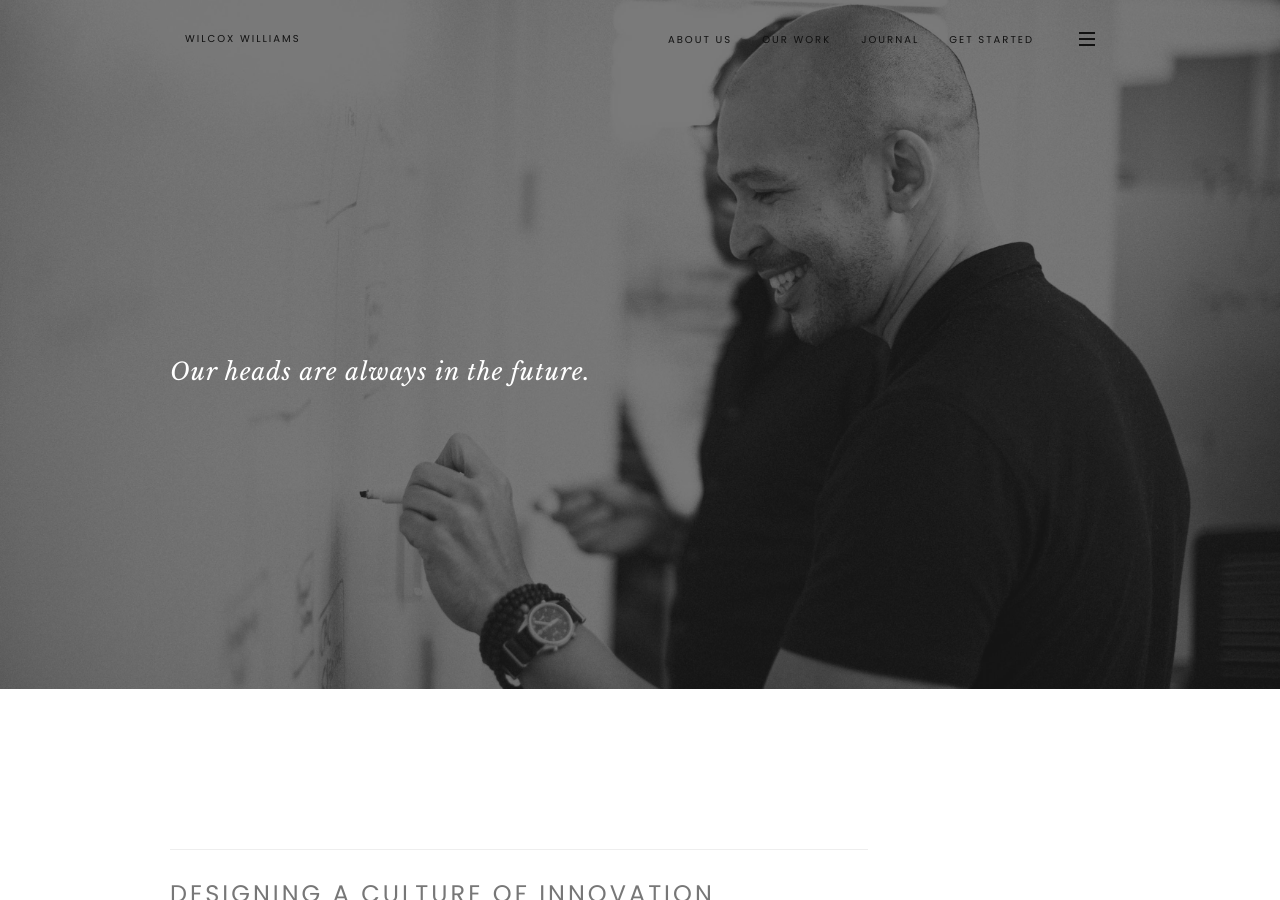
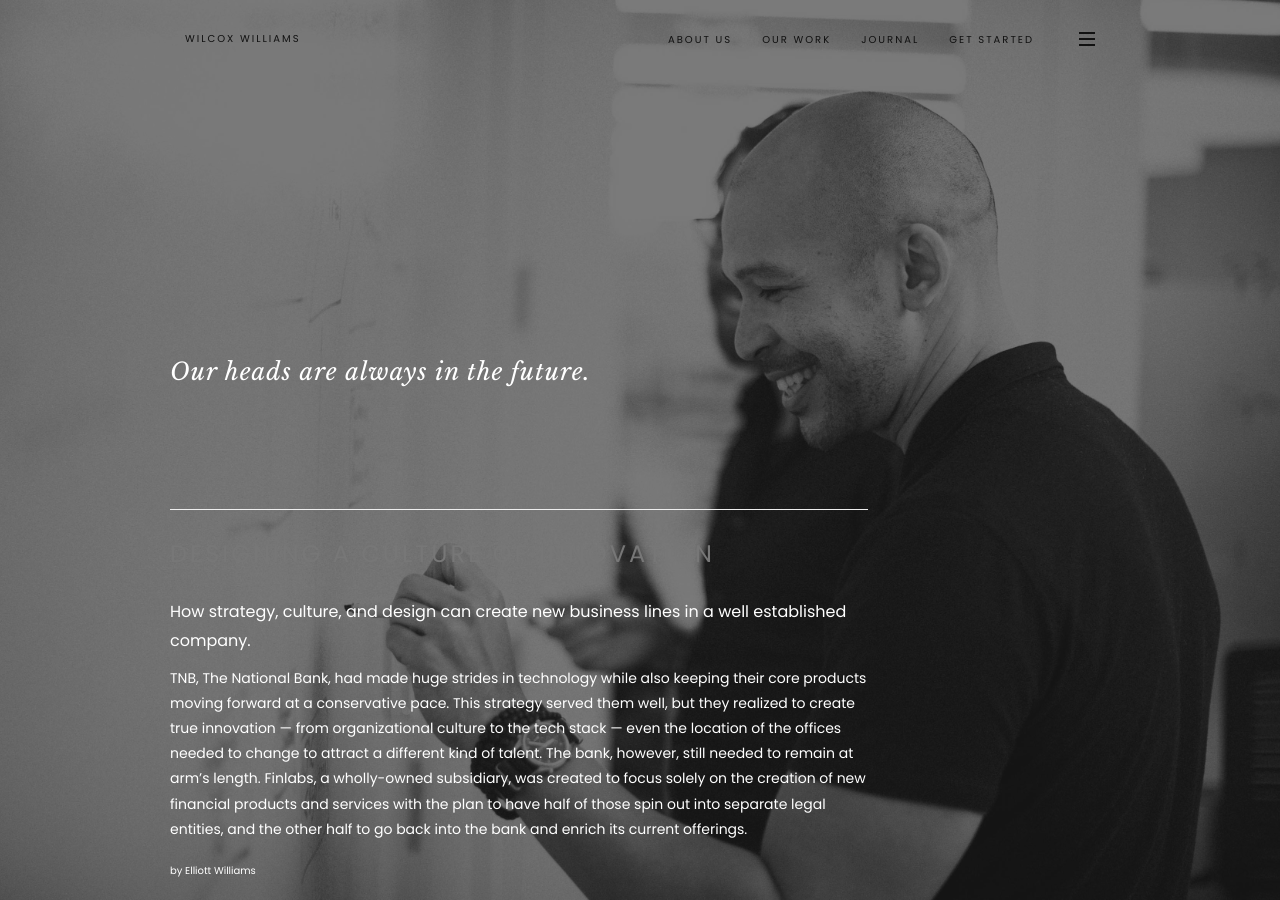
Before and after one commit to rwcstudio/wilcoxwilliams.github.io, a Jekyll site: the page built from journal.html, in a window 1280 px wide and 900 px high. Built offline with Jekyll 4.4.1, drawn with Linux system fonts in a browser that asks for light colours.

Commit message:
merging sections on journal page

```diff
--- a/journal.html
+++ b/journal.html
@@ -13,10 +13,8 @@ layout: default
 					  </div>
 				</div>
 		</div>
-</section>
 
   {% for post in site.posts %}
-		<section class="module">
 			<div class="container">
 				<!-- MODULE TITLE -->
 				<div class="row">
```
